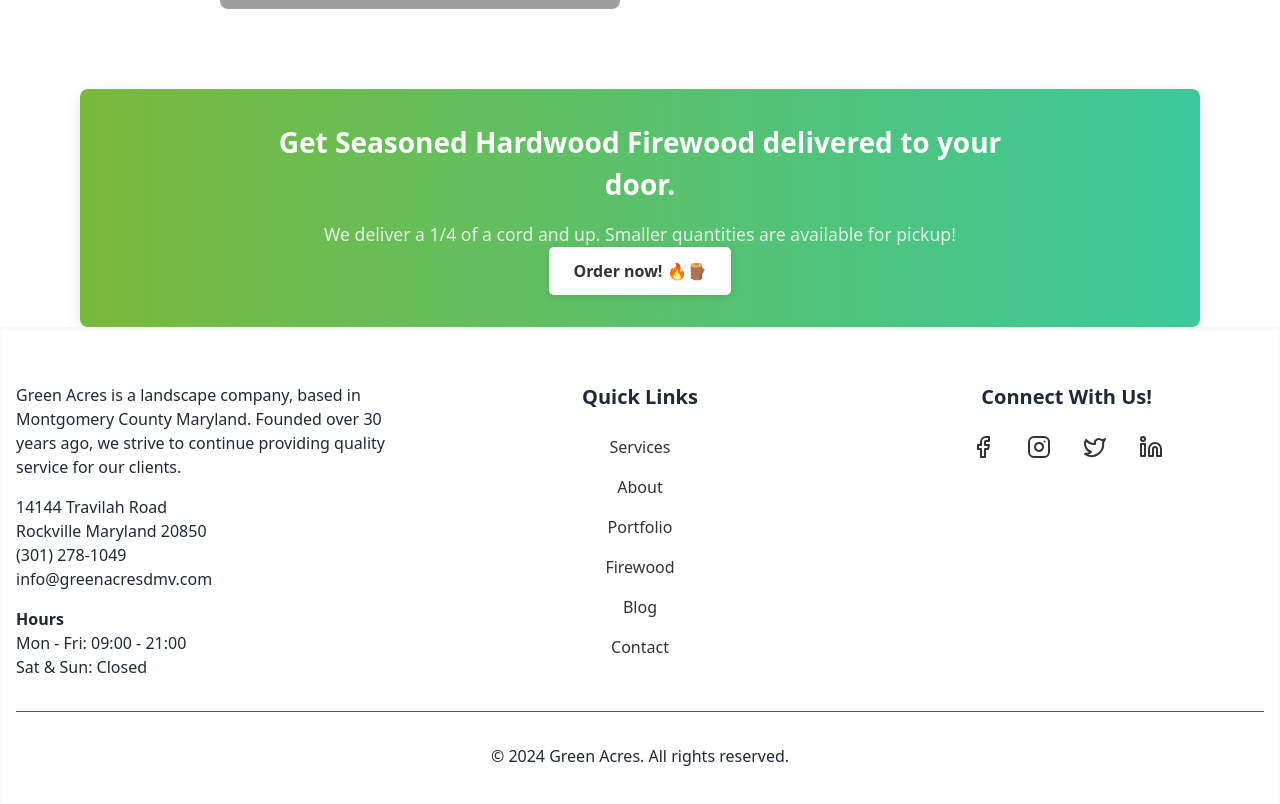
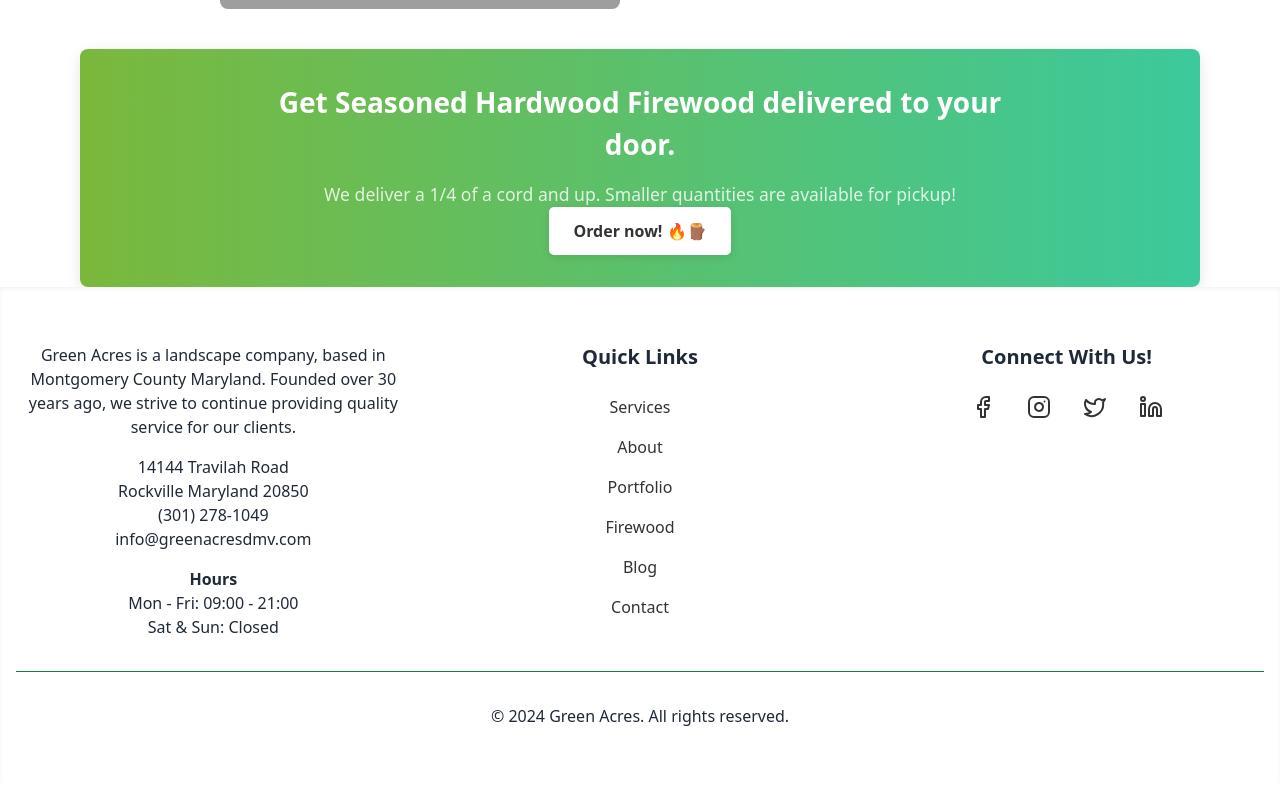
Before and after one commit to 0ETERATION1/greenacres, a Next.js app: page / in a window 1280 px wide. Shown: the part 1935-2739 px from the top of the page. Built offline with nearby package versions, Linux system fonts and the light colour scheme; grey boxes are pictures that could not be loaded.

Commit message:
center footer items

```diff
--- a/components/Footer.tsx
+++ b/components/Footer.tsx
@@ -9,17 +9,17 @@ export default function Footer() {
           {/* Company Information */}
           <div>
             {/* <h3 className="text-xl font-bold mb-4">Green Acres</h3> */}
-            <p className="mb-4">
+            <p className="mb-4 justify-items-center text-center">
               Green Acres is a landscape company, based in Montgomery County
               Maryland. Founded over 30 years ago, we strive to continue
               providing quality service for our clients.
             </p>
-            <address className="not-italic">
+            <address className="not-italic text-center">
               14144 Travilah Road
               <br />
               Rockville Maryland 20850
               <br />
-              <a href="tel:+13012781049" className="hover:underline">
+              <a href="tel:+13012781049" className="hover:underline ">
                 (301) 278-1049
               </a>
               <br />
@@ -30,7 +30,7 @@ export default function Footer() {
                 info@greenacresdmv.com
               </a>
             </address>
-            <div className="mt-4">
+            <div className="mt-4 text-center">
               <h4 className="font-semibold">Hours</h4>
               <p>Mon - Fri: 09:00 - 21:00</p>
               <p>Sat & Sun: Closed</p>
--- a/components/PropertySection.tsx
+++ b/components/PropertySection.tsx
@@ -86,7 +86,7 @@ export default function PropertySection() {
         </div>
 
         {/* Third Image and Text */}
-        <div className="flex items-center mb-10">
+        <div className="flex items-center">
           <div className="w-1/2 place-items-end px-5">
             <Image
               src="/assets/images/port/Houseblossom.jpg"
```
